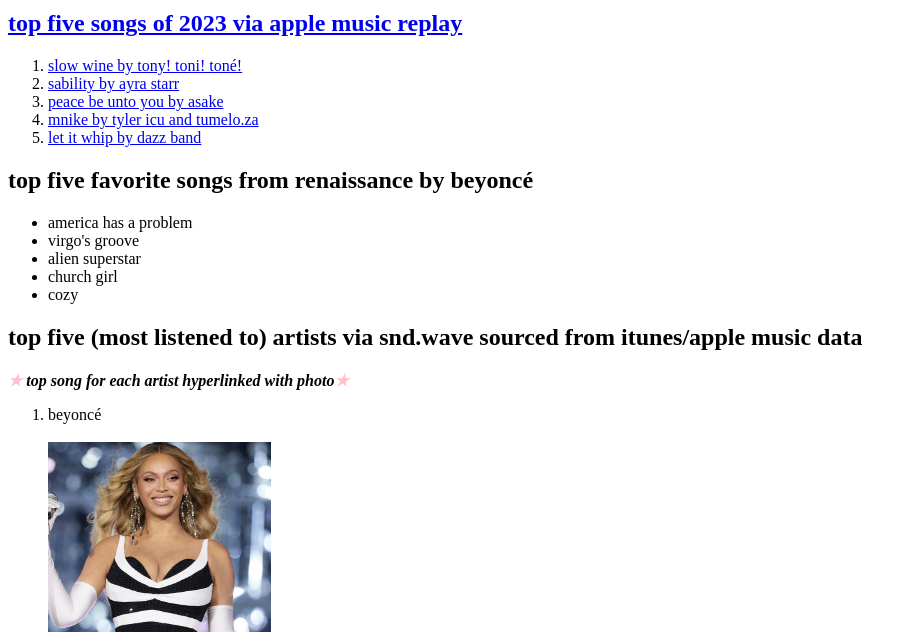
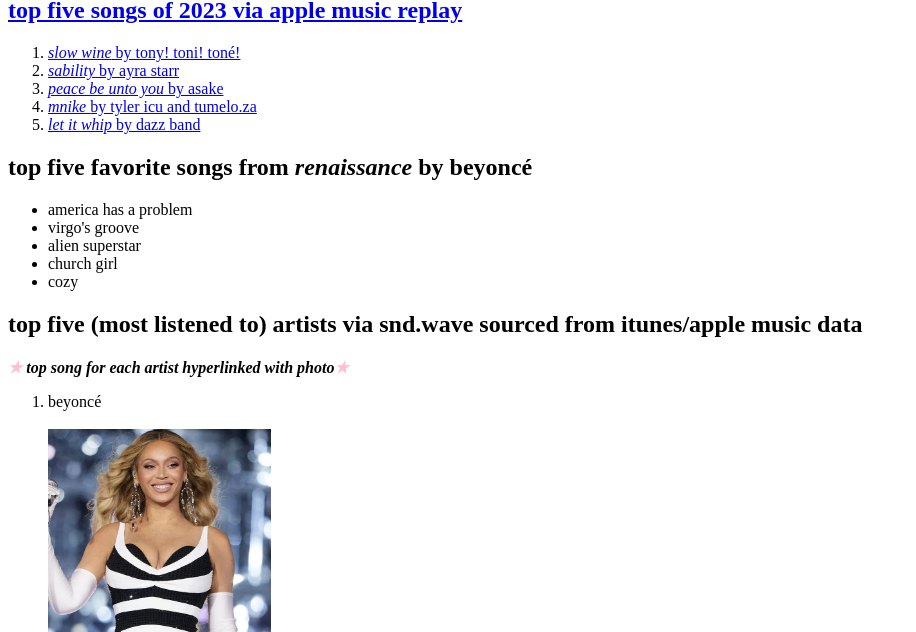
Before and after one commit to demilletaylor/portfolio, a plain HTML site: page topfives/topfives.html in a window 1280 px wide. Shown: the part 192-824 px from the top of the page, without its empty margins (0-916 px from the left). Drawn offline with Linux system fonts and the light colour scheme.

Commit message:
created articles

```diff
--- a/topfives/topfives.html
+++ b/topfives/topfives.html
@@ -13,23 +13,29 @@
                </nav>
              </header>
          <hr>
-            <h1>my top fives's</h1>
-                <h2> <a href="https://music.apple.com/us/playlist/replay-2023/pl.rp-755osA1ZV2Ob"> top five songs of 2023 via apple music replay</h2> </a>
-                <ol>
-                    <li> <a href="https://music.apple.com/us/album/slow-wine-slow-grind/1443099999?i=1443100607"> slow wine by tony! toni! toné!</a> </li>
-                    <li> <a href="https://music.apple.com/us/album/sability/1667892664?i=1667892665"> sability by ayra starr </a> </li>
-                    <li> <a href="//music.apple.com/us/album/peace-be-unto-you-pbuy/1636748658?i=1636748680"> peace be unto you by asake </a> </li>
-                    <li> <a href="https://music.apple.com/us/album/mnike-feat-dj-maphorisa-nandipha808-ceeka-rsa-tyron-dee/1681754409?i=1681754831"> mnike by tyler icu and tumelo.za </a> </li>
-                    <li> <a href="https://music.apple.com/us/album/let-it-whip/1470161855?i=1470161873"> let it whip by dazz band </a> </li>
-                </ol>
-                <h2>top five favorite songs from renaissance by beyoncé</h2>
-                <ul>
+         <section>
+            <h1>my top fives</h1>
+             <article>
+                  <h2> <a href="https://music.apple.com/us/playlist/replay-2023/pl.rp-755osA1ZV2Ob"> top five songs of 2023 via apple music replay</h2> </a>
+                    <ol>
+                    <li> <a href="https://music.apple.com/us/album/slow-wine-slow-grind/1443099999?i=1443100607"> <em>slow wine</em> by tony! toni! toné!</a> </li>
+                    <li> <a href="https://music.apple.com/us/album/sability/1667892664?i=1667892665"> <em>sability</em> by ayra starr </a> </li>
+                    <li> <a href="//music.apple.com/us/album/peace-be-unto-you-pbuy/1636748658?i=1636748680"> <em>peace be unto you </em> by asake </a> </li>
+                    <li> <a href="https://music.apple.com/us/album/mnike-feat-dj-maphorisa-nandipha808-ceeka-rsa-tyron-dee/1681754409?i=1681754831"> <em> mnike </em> by tyler icu and tumelo.za </a> </li>
+                    <li> <a href="https://music.apple.com/us/album/let-it-whip/1470161855?i=1470161873"> <em>let it whip</em> by dazz band </a> </li>
+                    </ol>
+                </article>
+             <article>
+                 <h2>top five favorite songs from <em>renaissance</em> by beyoncé</h2>
+                  <ul>
                     <li>america has a problem</li>
                     <li>virgo's groove</li>
                     <li>alien superstar</li>
                     <li>church girl</li>
                     <li>cozy</li>
-                </ul>
+                 </ul>
+               </article>
+             <article>
                 <h2>top five (most listened to) artists via snd.wave sourced from itunes/apple music data </h2>
                     <em> <strong> <span style="font: size 150px;%;color:pink;">&starf;</span> top song for each artist hyperlinked with photo<span style="font: size 150px;%;color:pink;">&starf;</span> </strong></em>
                 <ol>
@@ -62,5 +68,12 @@
                     <a href="https://music.apple.com/us/album/fantasy/523223736?i=523223738">
                     <img src="img/earthwindfire.png" alt="earth wind and fire member red and white haze photo"> </a>
                 </ol>
+             </article>
+            </section>
+            <hr>
+         <footer> <footer> Email: <a href="mailto: dtaylor13@sfsu.edu"> <em> dtaylor13@sfsu.edu </em> </a>
+            <br>
+            <a href="https://demilletaylor.github.io/portfolio/"><img src="../img/githubicon.png" width=50> </a> </footer>
          </body>
+
 </html>
```
Also changed, not shown: inspiration/inspiration.html (+14 -1 lines).
